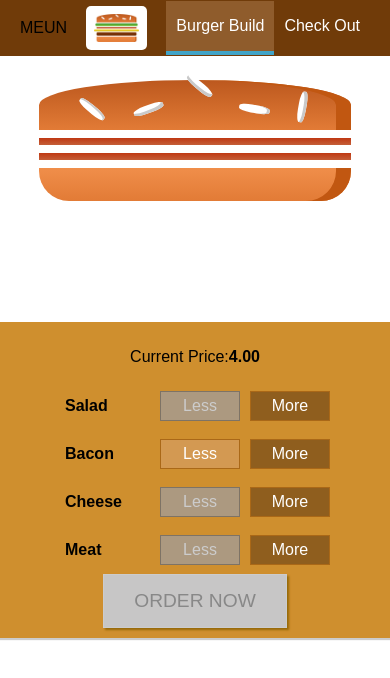
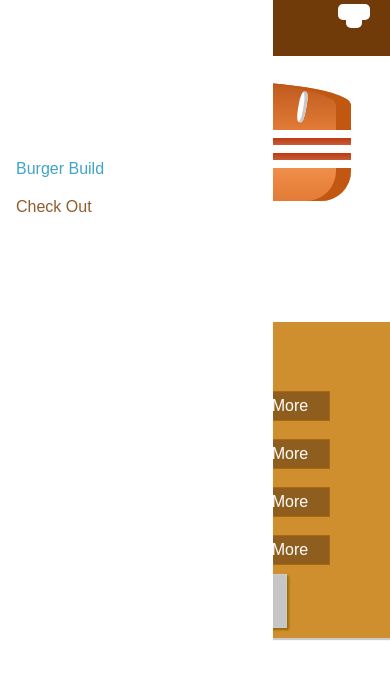
Before and after one commit to peterlxb/react-burger, a React (Create React App) app: page / in a window 390 px wide. Shown: the top 678 px of the page. Built offline with nearby package versions, Linux system fonts and the light colour scheme.

Commit message:
working on responsive adjustments

```diff
--- a/src/components/Layout/Layout.js
+++ b/src/components/Layout/Layout.js
@@ -1,11 +1,13 @@
 import React from 'react';
 import Aux from '../../hoc/Aux';
 import Toolbar from '../Navigation/Toolbar/Toolbar';
+import SideDrawer from '../Navigation/SideDrawer/SideDrawer';
 import './Layout.css';
 
 const layout = (props) => (
   <Aux>
     <Toolbar />
+    <SideDrawer />
     <main className="Content">
       {props.children}
     </main>
--- a/src/components/Logo/Logo.css
+++ b/src/components/Logo/Logo.css
@@ -1,7 +1,7 @@
 .Logo {
   background-color: white;
   padding: 8px;
-  height: 80%;
+  height: 100%;
   box-sizing: border-box;
   border-radius: 5px;
 }
--- a/src/components/Logo/Logo.js
+++ b/src/components/Logo/Logo.js
@@ -3,7 +3,7 @@
 import BurgerLogo from '../../assets/images/burger-logo.png';
 
 const logo = (props) => (
-  <div className="Logo">
+  <div className="Logo" style={{height: props.height}}>
     <img src={BurgerLogo} alt="Myburger"/>
   </div>
 );
--- a/src/components/Navigation/NavigationItems/NavigationItem/NavigationItem.css
+++ b/src/components/Navigation/NavigationItems/NavigationItem/NavigationItem.css
@@ -1,25 +1,45 @@
 .NavigationItem {
-  margin: 0;
+  margin: 10px 0;
   box-sizing: border-box;
-  display: flex;
-  height: 100%;
-  align-items: center;
+  display: block;
+  width: 100%;
 }
 
 .NavigationItem a {
-  color: white;
+  color: #8F5C2C;
   text-decoration: none;
-  height: 100%;
-  padding: 16px 10px;
+  width: 100%;
+  box-sizing: border-box;
   display: block;
-  box-sizing: border-box;
-  border-bottom: 4px solid transparent;
 }
 
 .NavigationItem a:hover,
 .NavigationItem a:active,
 .NavigationItem a.active {
-  background-color: #8F5C2C;
-  border-bottom: 4px solid #40A4C8;
-  color: white;
+  color: #40A4C8;
 }
+
+@media (min-width: 500px) {
+  .NavigationItem {
+    margin: 0;
+    height:100%;
+    display: flex;
+    width: auto;
+    align-items: center;
+  }
+
+  NavigationItem a {
+    color: white;
+    padding: 16px 10px;
+    height: 100%;
+    border-bottom: 4px solid transparent;
+  }
+
+  .NavigationItem a:hover,
+  .NavigationItem a:active,
+  .NavigationItem a.active {
+    background-color: #8F5C2C;
+    border-bottom: 4px solid #40A4C8;
+    color: white;
+  }
+}
--- a/src/components/Navigation/NavigationItems/NavigationItems.css
+++ b/src/components/Navigation/NavigationItems/NavigationItems.css
@@ -3,6 +3,13 @@
   padding: 0;
   list-style: none;
   display: flex;
+  flex-flow: column;
   align-items: center;
   height: 100%;
 }
+
+@media (min-width:500px) {
+  .NavigationItems {
+    flex-flow: row;
+  }
+}
--- /dev/null
+++ b/src/components/Navigation/SideDrawer/SideDrawer.css
@@ -0,0 +1,32 @@
+.SideDrawer {
+  position: fixed;
+  width: 280px;
+  max-width: 70%;
+  height: 100%;
+  left:0;
+  top:0;
+  z-index: 200;
+  background-color: white;
+  padding:32px 16px;
+  box-sizing: border-box;
+  transition: transform 0.3s ease-out;
+}
+
+@media (min-width: 500px) {
+  .SideDrawer {
+    display: none;
+  }
+}
+
+.Open {
+  transform: translateX(0);
+}
+
+.Close {
+  transform: translateX(-100%);
+}
+
+.Logo {
+  height: 11%;
+  margin-bottom: 32px;
+}
--- /dev/null
+++ b/src/components/Navigation/SideDrawer/SideDrawer.js
@@ -0,0 +1,20 @@
+import React from 'react';
+import './SideDrawer.css';
+import Logo from '../../Logo/Logo';
+import NavigationItems from '../NavigationItems/NavigationItems';
+
+const sideDrawer = (props) => {
+  // ...
+  return (
+    <div className="SideDrawer">
+      <div className="Logo">
+        <Logo />
+      </div>
+      <nav>
+        <NavigationItems />
+      </nav>
+    </div>
+  )
+};
+
+export default sideDrawer;
--- a/src/components/Navigation/Toolbar/Toolbar.css
+++ b/src/components/Navigation/Toolbar/Toolbar.css
@@ -12,3 +12,13 @@
   box-sizing: border-box;
   z-index: 90;
 }
+
+.Logo {
+  height: 80%;
+}
+
+@media (max-width:499px) {
+  .DesktopOnly {
+    display: none;
+  }
+}
--- a/src/components/Navigation/Toolbar/Toolbar.js
+++ b/src/components/Navigation/Toolbar/Toolbar.js
@@ -6,8 +6,10 @@
 const toolbar = (props) => (
   <header className="Toolbar">
     <div>MEUN</div>
-    <Logo />
-    <nav>
+    <div className="Logo">
+      <Logo />
+    </div>
+    <nav className="DesktopOnly">
       <NavigationItems />
     </nav>
   </header>
```
